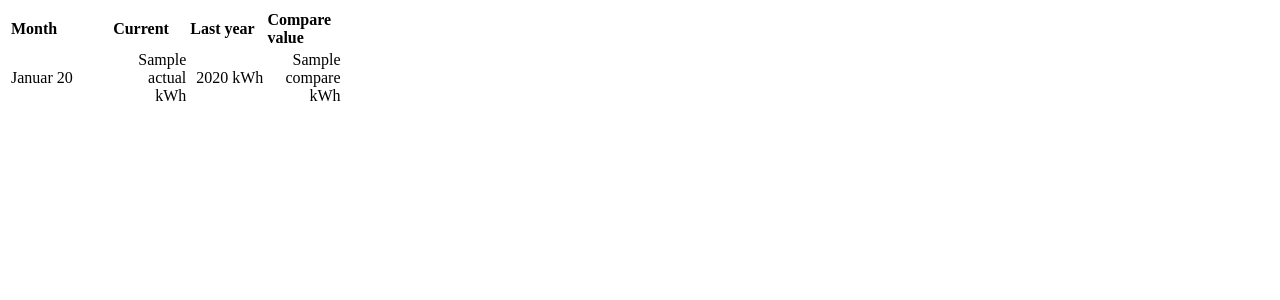
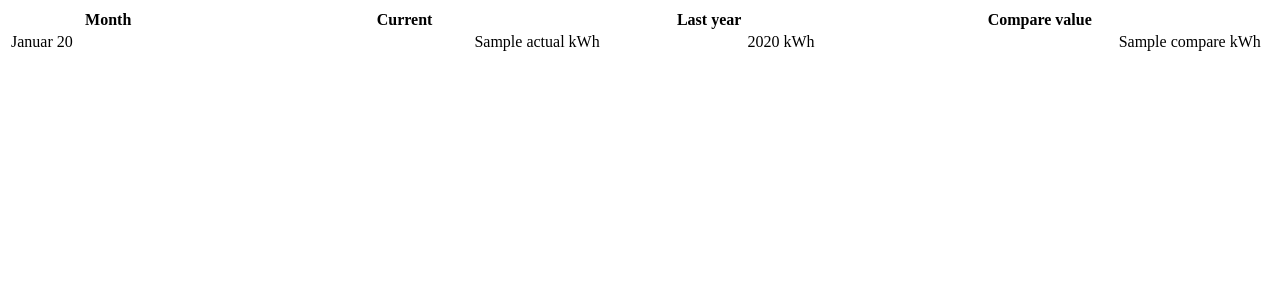
Before and after one commit to tabacha/librelandlord, a Django app: template librelandlord/bill/templates/heating_info_table.html in a window 1280 px wide. Shown: the top 300 px of the page. Run offline with Django 5.2, Linux system fonts and the light colour scheme; the template is opened without the code that fills it: most values are stand-ins (such as "Sample title", 1, 10 or a date in 2020).

Commit message:
CSS Table Width

```diff
--- a/librelandlord/bill/templates/heating_info_table.html
+++ b/librelandlord/bill/templates/heating_info_table.html
@@ -2,19 +2,19 @@
 {% load l10n %}
 <table style="width:100%">
     <tr>
-        <th style="text-align: left;width:8%">
+        <th class="table-left-align table-width-8">
             {% trans 'Month' %}
         </th>
-        <th style="text-align: left;width:6%">
+        <th class="table-left-align table-width-6">
             {% trans 'Current' %}
         </th>
-        <th style="text-align: left;width:6%">
+        <th class="table-left-align table-width-6">
             {% trans 'Last year' %}
         </th>
-        <th style="text-align: left;width:6%">
+        <th class="table-left-align table-width-6">
             {% trans 'Compare value' %}
         </th>
-        <th style="width:74%">
+        <th class="table-width-74">
         </th>
     </tr>
     {% for row in data %}
```
Also changed, not shown: librelandlord/bill/templates/heating_info.html (+14 -0 lines).
